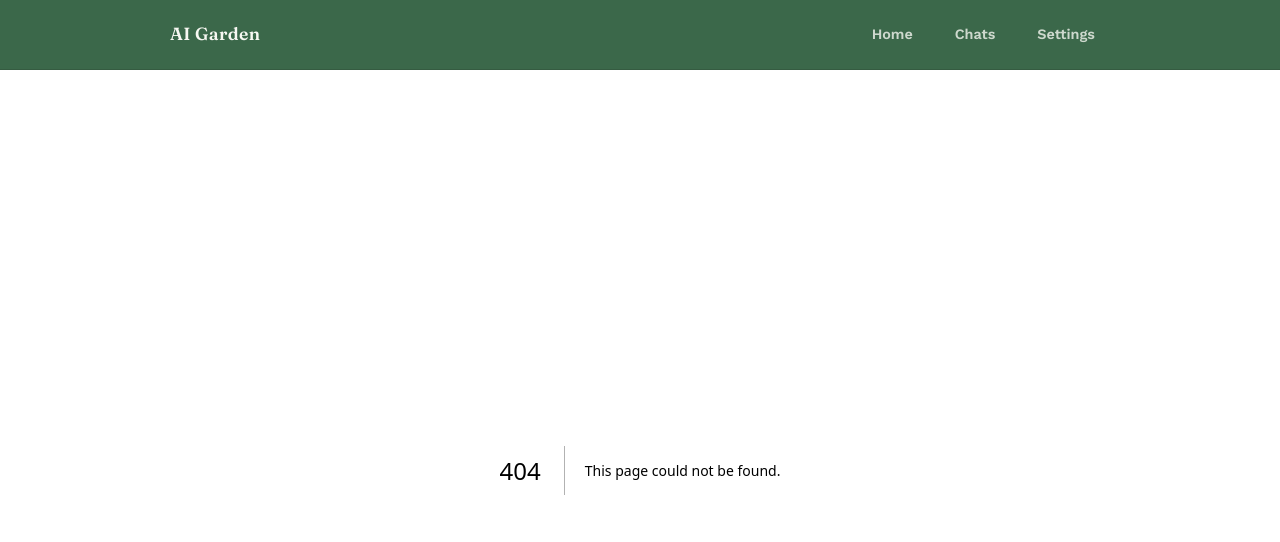
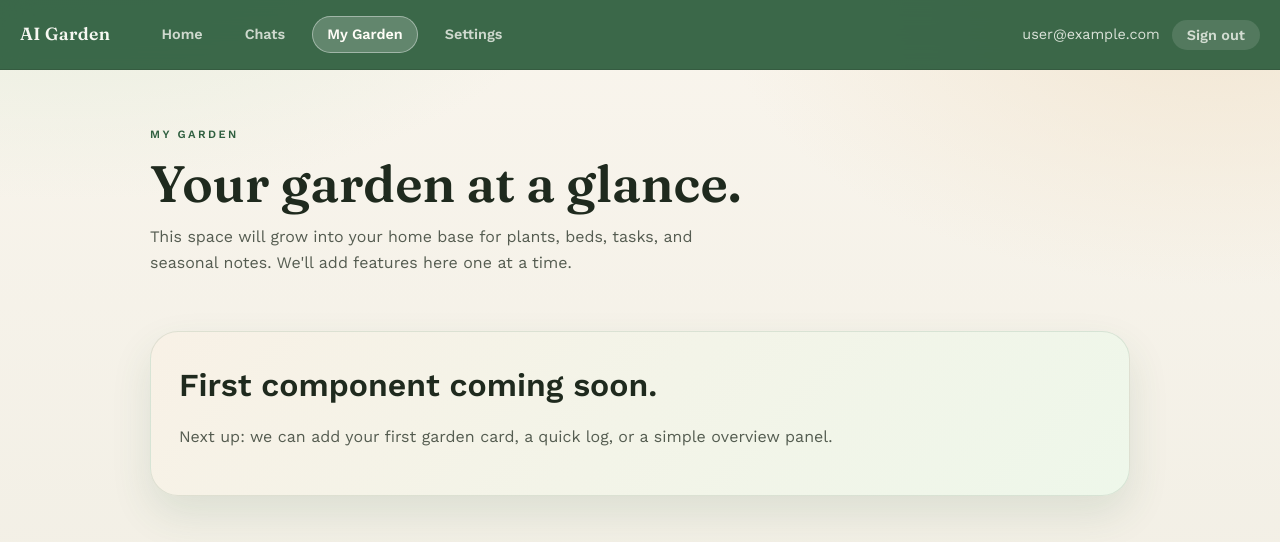
Before and after one commit to chadbanghart/ai-gardener, a Next.js app: page /my-garden in a window 1280 px wide. Before the commit this address had no page. Shown: the top 542 px of the page. Built offline with nearby package versions, Linux system fonts and the light colour scheme; no server answers; sample sign-in values are in the browser's storage.

Commit message:
implement auth based on user vs visitor. added my garden page with no components yet

```diff
--- a/src/app/components/SiteNav.tsx
+++ b/src/app/components/SiteNav.tsx
@@ -2,6 +2,7 @@
 
 import Link from "next/link";
 import { usePathname } from "next/navigation";
+import { signOut, useSession } from "next-auth/react";
 
 const navLinks = [
   { href: "/", label: "Home", match: (path: string) => path === "/" },
@@ -9,6 +10,12 @@ const navLinks = [
     href: "/chats",
     label: "Chats",
     match: (path: string) => path === "/chats" || path.startsWith("/chats/"),
+  },
+  {
+    href: "/my-garden",
+    label: "My Garden",
+    match: (path: string) =>
+      path === "/my-garden" || path.startsWith("/my-garden/"),
   },
   {
     href: "/settings",
@@ -19,6 +26,11 @@ const navLinks = [
 
 export default function SiteNav() {
   const pathname = usePathname();
+  const { data: session, status } = useSession();
+  const isAuthed = status === "authenticated";
+  const visibleLinks = isAuthed
+    ? navLinks
+    : navLinks.filter((link) => link.href === "/");
 
   return (
     <header className="siteNav">
@@ -27,7 +39,7 @@ export default function SiteNav() {
           AI Garden
         </Link>
         <nav className="siteNavLinks" aria-label="Primary">
-          {navLinks.map((link) => {
+          {visibleLinks.map((link) => {
             const isActive = link.match(pathname);
             return (
               <Link
@@ -41,6 +53,23 @@ export default function SiteNav() {
             );
           })}
         </nav>
+        <div className="siteNavAuth">
+          {status === "loading" && (
+            <span className="authHint">Checking session...</span>
+          )}
+          {isAuthed && (
+            <div className="authControls">
+              <span className="authEmail">{session.user?.email}</span>
+              <button
+                type="button"
+                className="siteNavLink siteNavButton"
+                onClick={() => signOut({ callbackUrl: "/login" })}
+              >
+                Sign out
+              </button>
+            </div>
+          )}
+        </div>
       </div>
     </header>
   );
--- a/src/app/globals.css
+++ b/src/app/globals.css
@@ -56,12 +56,12 @@ button {
 }
 
 .siteNavInner {
-  width: min(980px, 100%);
-  margin: 0 auto;
+  width: 100%;
+  margin: 0;
   padding: 16px 20px;
   display: flex;
   align-items: center;
-  justify-content: space-between;
+  justify-content: flex-start;
   gap: 20px;
 }
 
@@ -71,12 +71,15 @@ button {
   letter-spacing: 0.02em;
   font-size: 1.1rem;
   color: #f7f8f2;
+  margin-right: 16px;
 }
 
 .siteNavLinks {
   display: flex;
   align-items: center;
   gap: 12px;
+  flex: 0 1 auto;
+  justify-content: flex-start;
 }
 
 .siteNavLink {
@@ -101,6 +104,32 @@ button {
   border-color: rgba(255, 255, 255, 0.4);
   background: rgba(255, 255, 255, 0.2);
   color: #fffdf7;
+}
+
+.siteNavAuth {
+  display: flex;
+  align-items: center;
+  justify-content: flex-end;
+  gap: 12px;
+  min-width: 0;
+  margin-left: auto;
+}
+
+.siteNavAuth .authEmail {
+  color: rgba(247, 248, 242, 0.85);
+}
+
+.siteNavAuth .authHint {
+  color: rgba(247, 248, 242, 0.7);
+}
+
+.siteNavButton {
+  background: rgba(255, 255, 255, 0.12);
+  cursor: pointer;
+}
+
+.siteNavButton:hover {
+  background: rgba(255, 255, 255, 0.18);
 }
 
 .page {
--- /dev/null
+++ b/src/app/my-garden/page.tsx
@@ -0,0 +1,47 @@
+"use client";
+
+import { useSession } from "next-auth/react";
+import { useRouter } from "next/navigation";
+import { useEffect } from "react";
+
+export default function MyGardenPage() {
+  const { status } = useSession();
+  const router = useRouter();
+
+  useEffect(() => {
+    if (status === "unauthenticated") {
+      router.replace("/");
+    }
+  }, [status, router]);
+
+  if (status !== "authenticated") {
+    return null;
+  }
+
+  return (
+    <div className="page">
+      <div className="shell">
+        <header className="hero">
+          <div className="heroTop">
+            <span className="eyebrow">My garden</span>
+          </div>
+          <h1>Your garden at a glance.</h1>
+          <p>
+            This space will grow into your home base for plants, beds, tasks,
+            and seasonal notes. We'll add features here one at a time.
+          </p>
+        </header>
+
+        <section className="landing">
+          <div className="landingIntro">
+            <h2>First component coming soon.</h2>
+            <p>
+              Next up: we can add your first garden card, a quick log, or a
+              simple overview panel.
+            </p>
+          </div>
+        </section>
+      </div>
+    </div>
+  );
+}
--- a/src/app/settings/page.tsx
+++ b/src/app/settings/page.tsx
@@ -3,6 +3,7 @@
 import Link from "next/link";
 import { useSession } from "next-auth/react";
 import { useEffect, useState } from "react";
+import { useRouter } from "next/navigation";
 
 type ProfileSettings = {
   location: string;
@@ -47,6 +48,7 @@ const irrigationOptions = [
 export default function SettingsPage() {
   const { status } = useSession();
   const isAuthed = status === "authenticated";
+  const router = useRouter();
   const [profile, setProfile] = useState<ProfileSettings>(emptyProfile);
   const [isProfileLoading, setIsProfileLoading] = useState(false);
   const [isProfileSaving, setIsProfileSaving] = useState(false);
@@ -83,8 +85,9 @@ export default function SettingsPage() {
     if (status === "unauthenticated") {
       setProfile(emptyProfile);
       setProfileStatus("");
+      router.replace("/");
     }
-  }, [isAuthed, status]);
+  }, [isAuthed, status, router]);
 
   const updateProfileField = (
     field: keyof ProfileSettings,
```
Also changed, not shown: middleware.ts (added, +35 -0 lines), src/app/chats/page.tsx (+3 -29 lines), src/app/page.tsx (+2 -52 lines), 1 other file (tests, documents, lock files or other folders).
